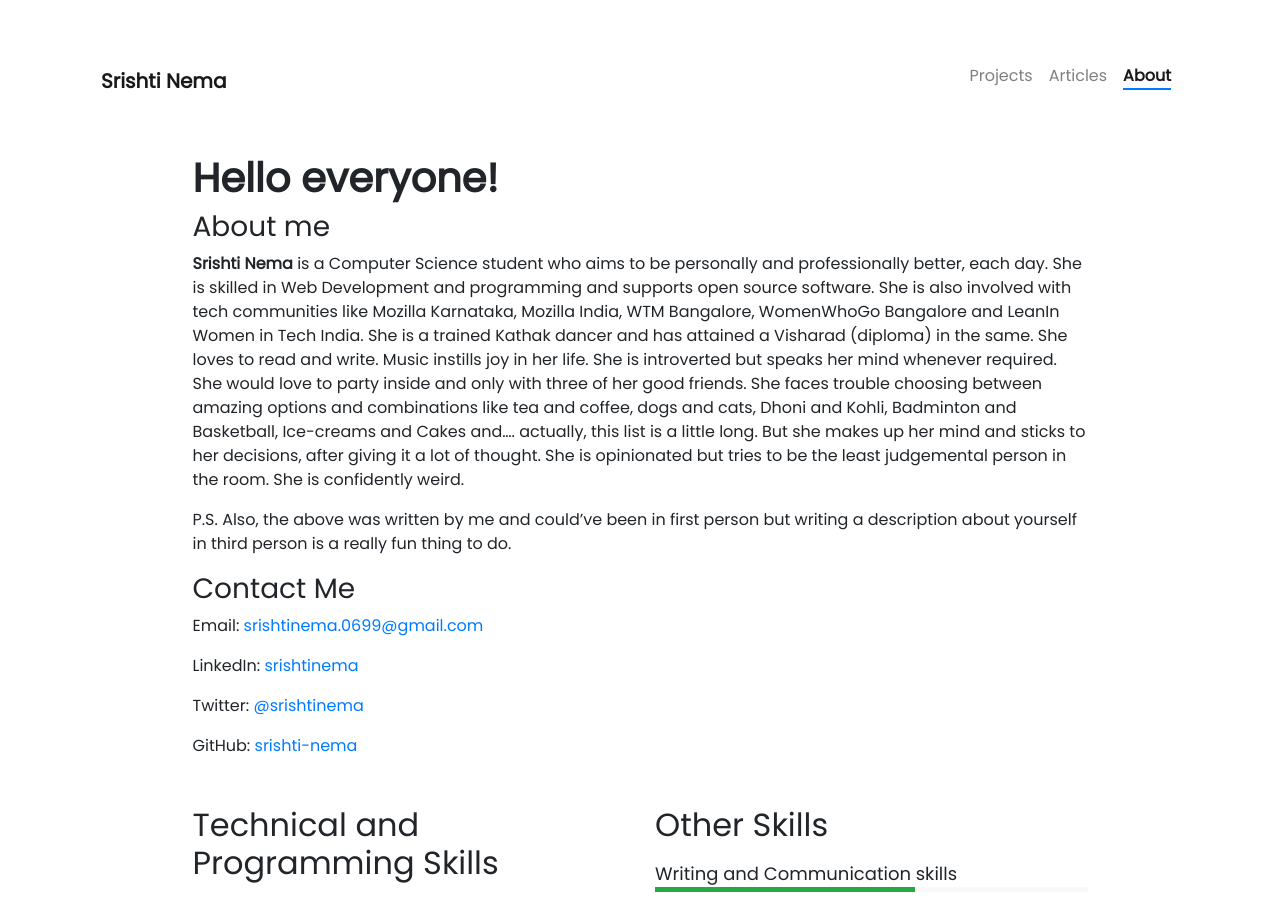
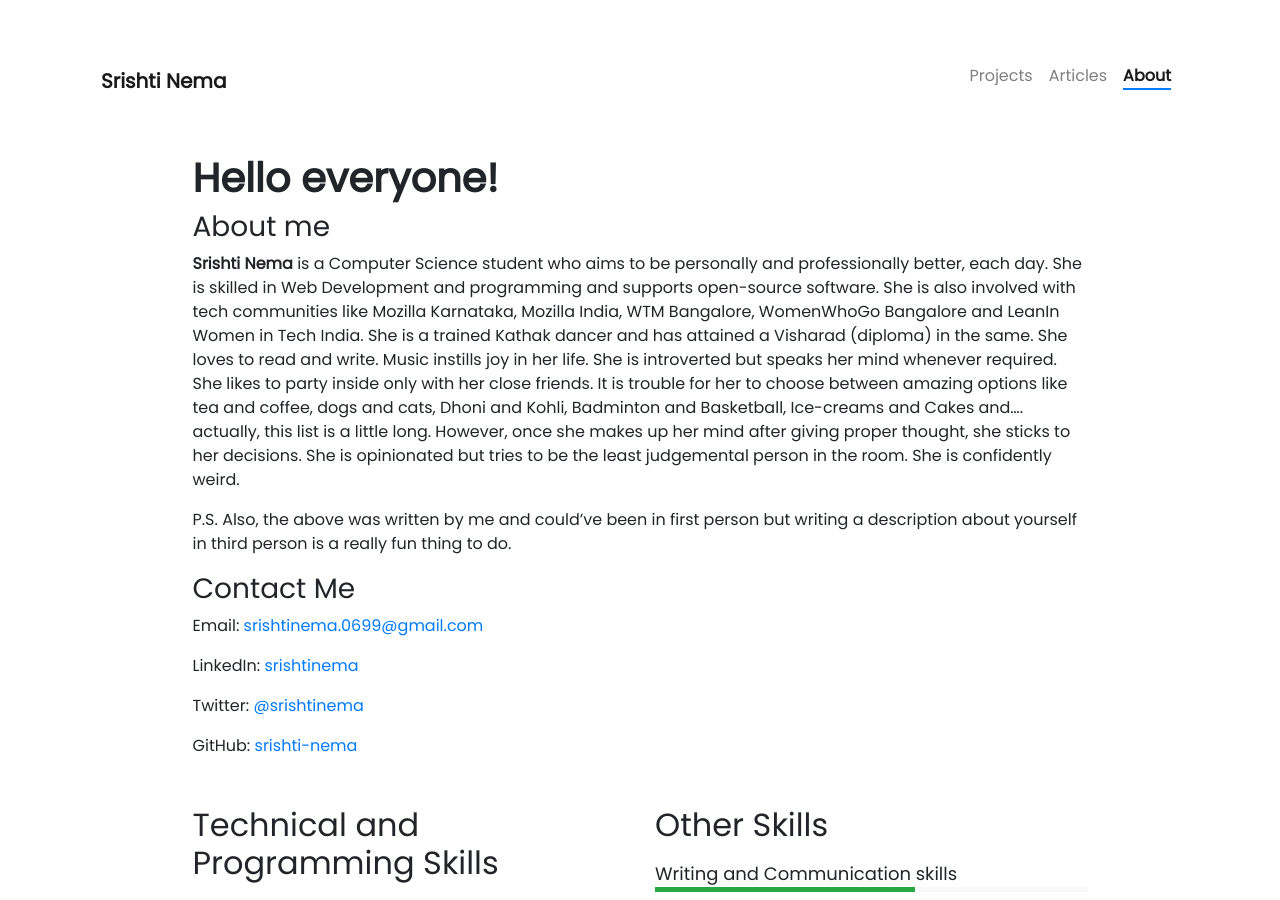
Before and after one commit to srishti-nema/srishti-nema.github.io, a Jekyll site: the page built from pages/about.md, in a window 1280 px wide and 900 px high. Built offline with Jekyll 4.4.1, drawn with Linux system fonts in a browser that asks for light colours; nearby versions of some CDN libraries; comment, search, counter and statistics services are not loaded.

Commit message:
formatting changes

```diff
--- a/pages/about.md
+++ b/pages/about.md
@@ -9,7 +9,7 @@ weight: 3
 
 ### About me
 
-**{{ site.author.name }}** is a Computer Science student who aims to be personally and professionally better, each day. She is skilled in Web Development and programming and supports open source software. She is also involved with tech communities like Mozilla Karnataka, Mozilla India, WTM Bangalore, WomenWhoGo Bangalore and LeanIn Women in Tech India. She is a trained Kathak dancer and has attained a Visharad (diploma) in the same. She loves to read and write. Music instills joy in her life. She is introverted but speaks her mind whenever required. She would love to party inside and only with three of her good friends. She faces trouble choosing between amazing options and combinations like tea and coffee, dogs and cats, Dhoni and Kohli, Badminton and Basketball, Ice-creams and Cakes and.... actually, this list is a little long. But she makes up her mind and sticks to her decisions, after giving it a lot of thought. She is opinionated but tries to be the least judgemental person in the room. She is confidently weird.
+**{{ site.author.name }}** is a Computer Science student who aims to be personally and professionally better, each day. She is skilled in Web Development and programming and supports open-source software. She is also involved with tech communities like Mozilla Karnataka, Mozilla India, WTM Bangalore, WomenWhoGo Bangalore and LeanIn Women in Tech India. She is a trained Kathak dancer and has attained a Visharad (diploma) in the same. She loves to read and write. Music instills joy in her life. She is introverted but speaks her mind whenever required. She likes to party inside only with her close friends. It is trouble for her to choose between amazing options like tea and coffee, dogs and cats, Dhoni and Kohli, Badminton and Basketball, Ice-creams and Cakes and.... actually, this list is a little long. However, once she makes up her mind after giving proper thought, she sticks to her decisions. She is opinionated but tries to be the least judgemental person in the room. She is confidently weird.
 
 P.S. Also, the above was written by me and could've been in first person but writing a description about yourself in third person is a really fun thing to do.
 
```
